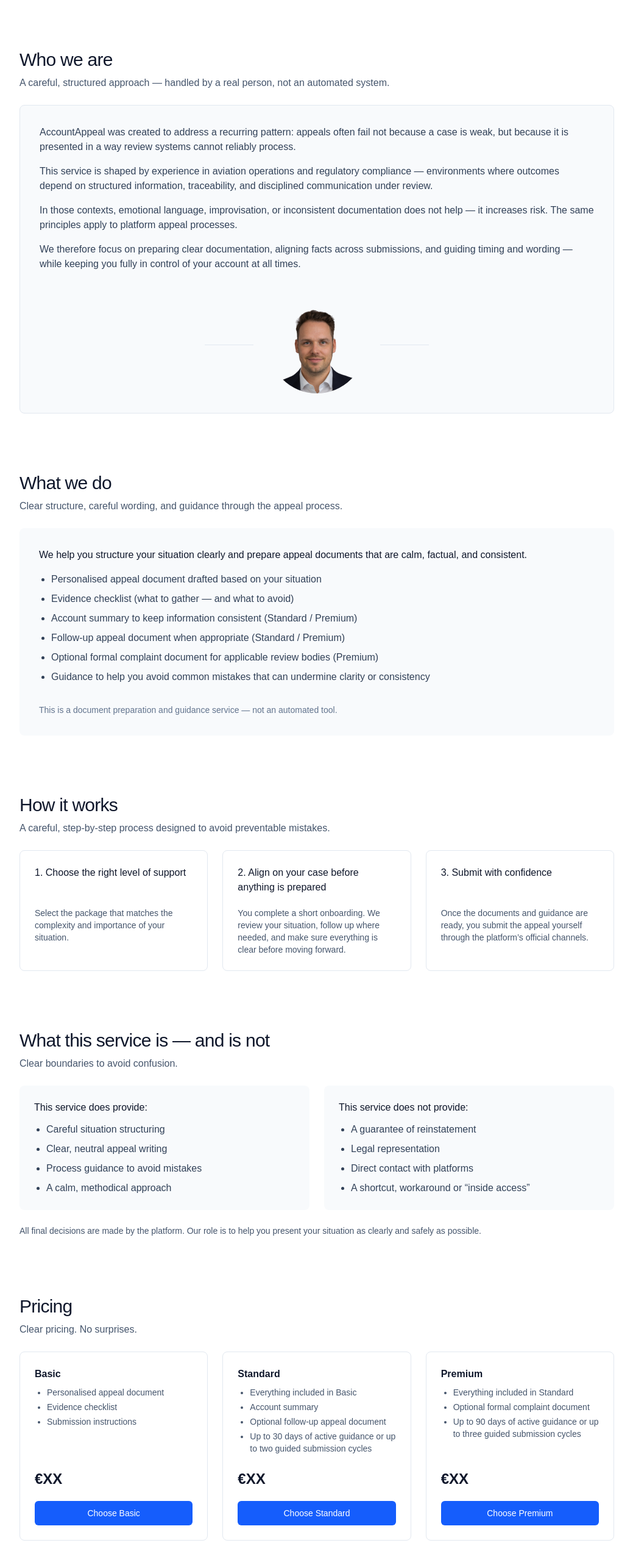
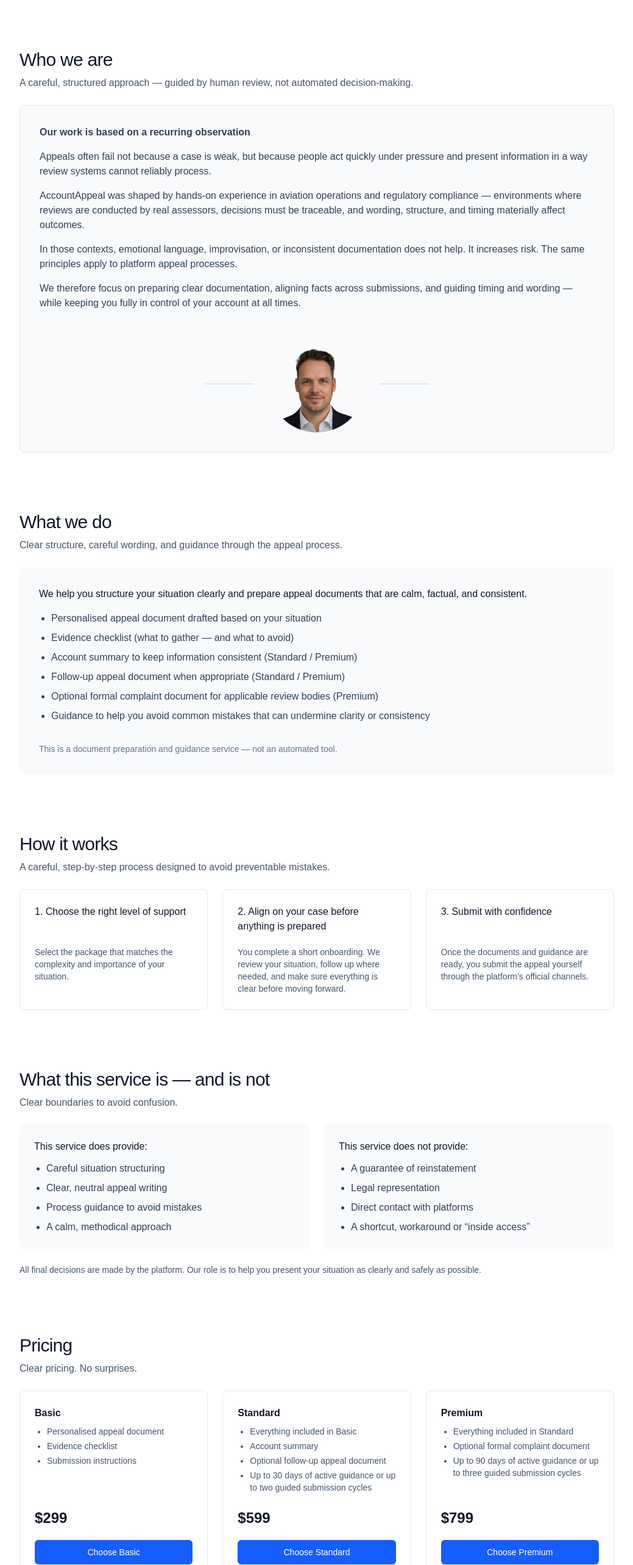
Before and after one commit to jve89/accountappeal, a Next.js app: page / in a window 1280 px wide. Shown: the part 800-3366 px from the top of the page at 61% size, without its empty margins (120-1159 px from the left). Built offline with nearby package versions, Linux system fonts and the light colour scheme; no server answers.

Commit message:
Refine Who we are copy and human-review positioning

```diff
--- a/app/page.tsx
+++ b/app/page.tsx
@@ -76,44 +76,40 @@ export default function HomePage() {
       <Section
         id="who-we-are"
         title="Who we are"
-        subtitle="A careful, structured approach — handled by a real person, not an automated system."
+        subtitle="A careful, structured approach — guided by human review, not automated decision-making."
       >
         <div className="rounded-lg border border-slate-200 bg-slate-50 p-8">
           <div className="space-y-4 text-slate-700">
           <p>
-              AccountAppeal was created to address a recurring pattern: appeals often fail
-              not because a case is weak, but because it is presented in a way review systems
-              cannot reliably process.
+            <strong>Our work is based on a recurring observation</strong>
           </p>
 
           <p>
-              This service is shaped by experience in aviation operations and regulatory
-              compliance — environments where outcomes depend on structured information,
-              traceability, and disciplined communication under review.
+            Appeals often fail not because a case is weak, but because people act quickly under pressure and present information in a way review systems cannot reliably process.
           </p>
 
           <p>
-              In those contexts, emotional language, improvisation, or inconsistent
-              documentation does not help — it increases risk. The same principles apply to
-              platform appeal processes.
+            AccountAppeal was shaped by hands-on experience in aviation operations and regulatory compliance — environments where reviews are conducted by real assessors, decisions must be traceable, and wording, structure, and timing materially affect outcomes.
           </p>
 
           <p>
-              We therefore focus on preparing clear documentation, aligning facts across
-              submissions, and guiding timing and wording — while keeping you fully in
-              control of your account at all times.
+            In those contexts, emotional language, improvisation, or inconsistent documentation does not help. It increases risk. The same principles apply to platform appeal processes.
+          </p>
+
+          <p>
+            We therefore focus on preparing clear documentation, aligning facts across submissions, and guiding timing and wording — while keeping you fully in control of your account at all times.
           </p>
           </div>
 
           {/* Portrait accent (optional) */}
           <div className="mt-10 flex items-center justify-center gap-6">
-            <div className="h-px w-20 bg-slate-200" />
+            <div className="h-px w-20 bg-slate-300" />
             <img
               src="/circle-portrait.png"
               alt=""
               className="h-40 w-40 rounded-full object-cover"
             />
-            <div className="h-px w-20 bg-slate-200" />
+            <div className="h-px w-20 bg-slate-300" />
           </div>
         </div>
       </Section>
@@ -240,7 +236,7 @@ export default function HomePage() {
             <div className="flex-1" />
 
             <div><br></br>
-              <div className="text-2xl font-semibold text-slate-900">€XX</div>
+              <div className="text-2xl font-semibold text-slate-900">$299</div>
               <form action="/api/checkout?tier=basic" method="POST">
                 <button
                   type="submit"
@@ -269,7 +265,7 @@ export default function HomePage() {
             <div className="flex-1" />
 
             <div><br></br>
-              <div className="text-2xl font-semibold text-slate-900">€XX</div>
+              <div className="text-2xl font-semibold text-slate-900">$599</div>
               <form action="/api/checkout?tier=standard" method="POST">
                 <button
                   type="submit"
@@ -297,7 +293,7 @@ export default function HomePage() {
             <div className="flex-1" />
 
             <div><br></br>
-              <div className="text-2xl font-semibold text-slate-900">€XX</div>
+              <div className="text-2xl font-semibold text-slate-900">$799</div>
               <form action="/api/checkout?tier=premium" method="POST">
                 <button
                   type="submit"
```
Lines whose indentation alone changed are shown as unchanged.
